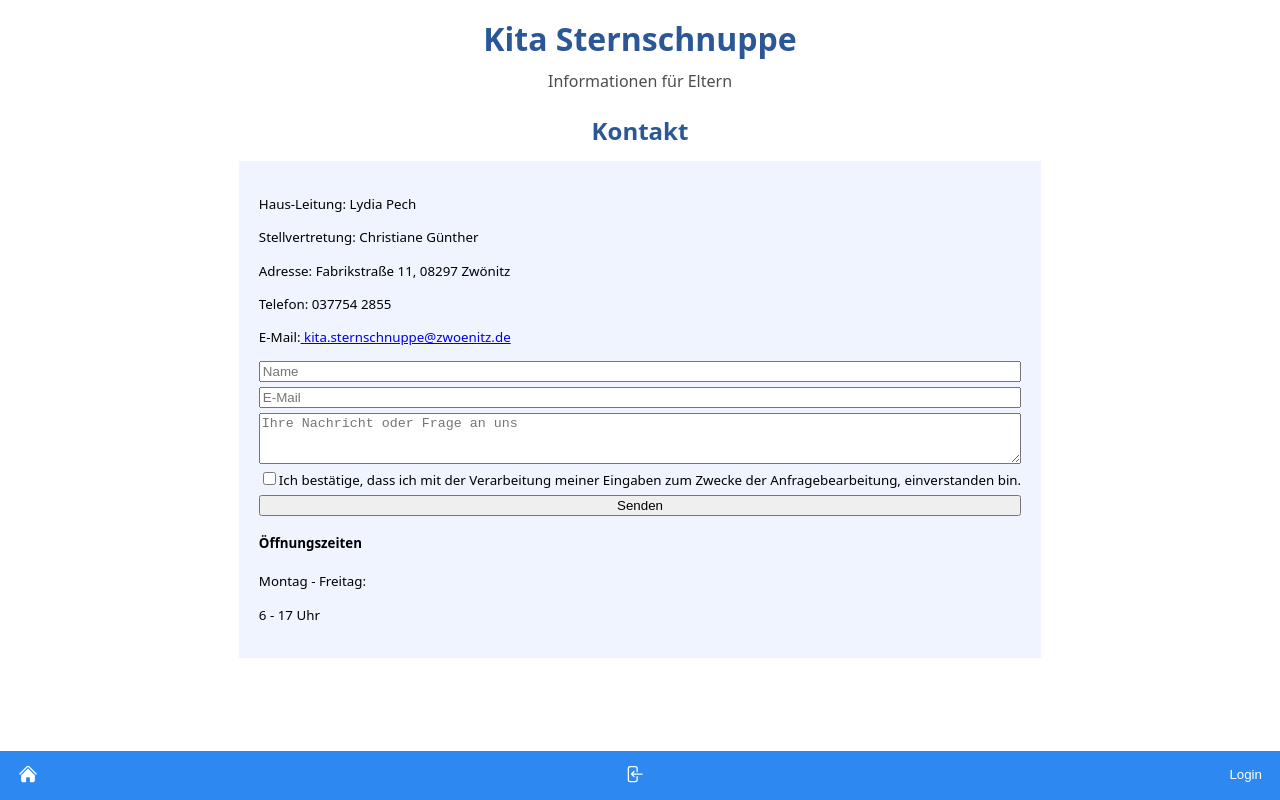
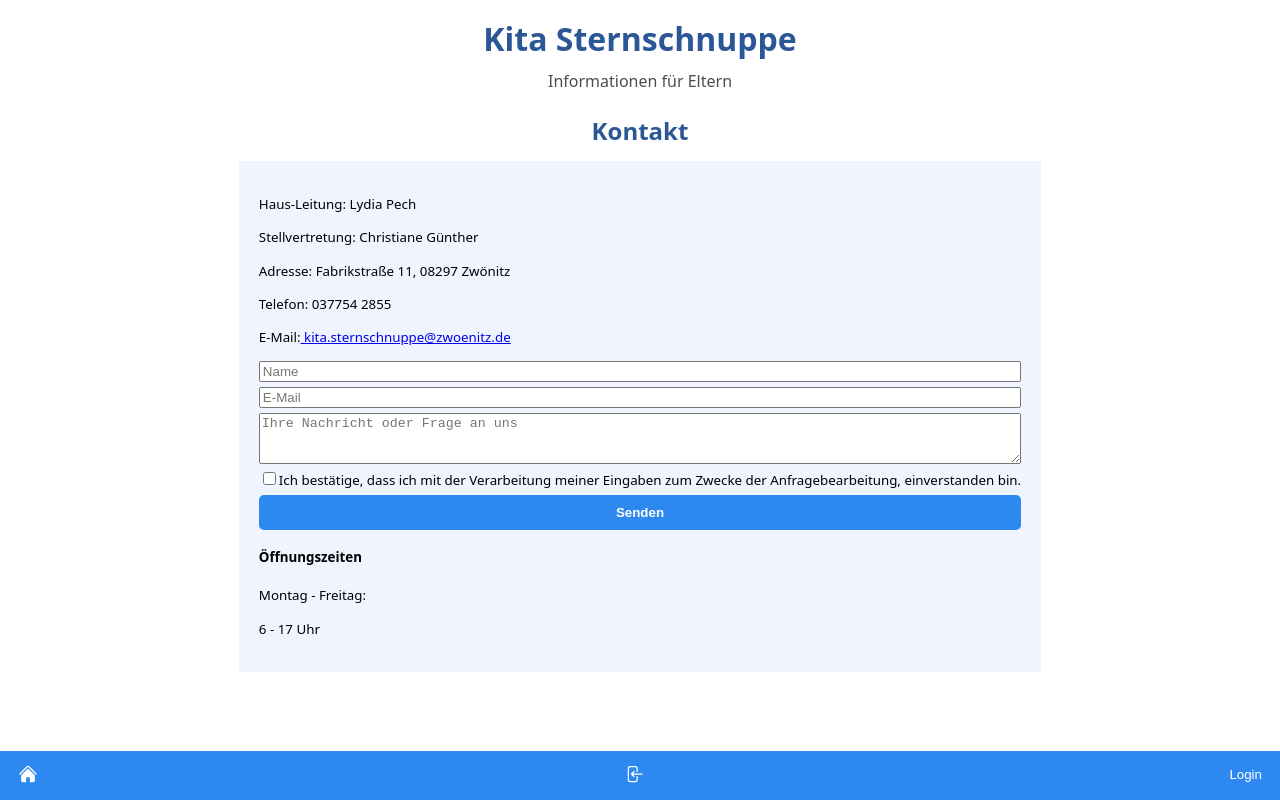
Before and after one commit to MariaAdner/kita-info, a Next.js app: page /kontakt in a window 1280 px wide. Built offline with nearby package versions, Linux system fonts and the light colour scheme; no server answers.

Commit message:
changed button styling

```diff
--- a/components/ContactForm/index.js
+++ b/components/ContactForm/index.js
@@ -1,4 +1,5 @@
 import { StyledForm, StyledLabel, StyledInput } from "./ContactForm.styled";
+import { StyledButton } from "../Button/Button.styled";
 import useSWR from "swr";
 import { useRouter } from "next/router";
 
@@ -65,7 +66,7 @@ export default function ContactForm() {
         Ich bestätige, dass ich mit der Verarbeitung meiner Eingaben zum Zwecke
         der Anfragebearbeitung, einverstanden bin.
       </StyledLabel>
-      <button type="submit">Senden</button>
+      <StyledButton type="submit">Senden</StyledButton>
     </StyledForm>
   );
 }
```
